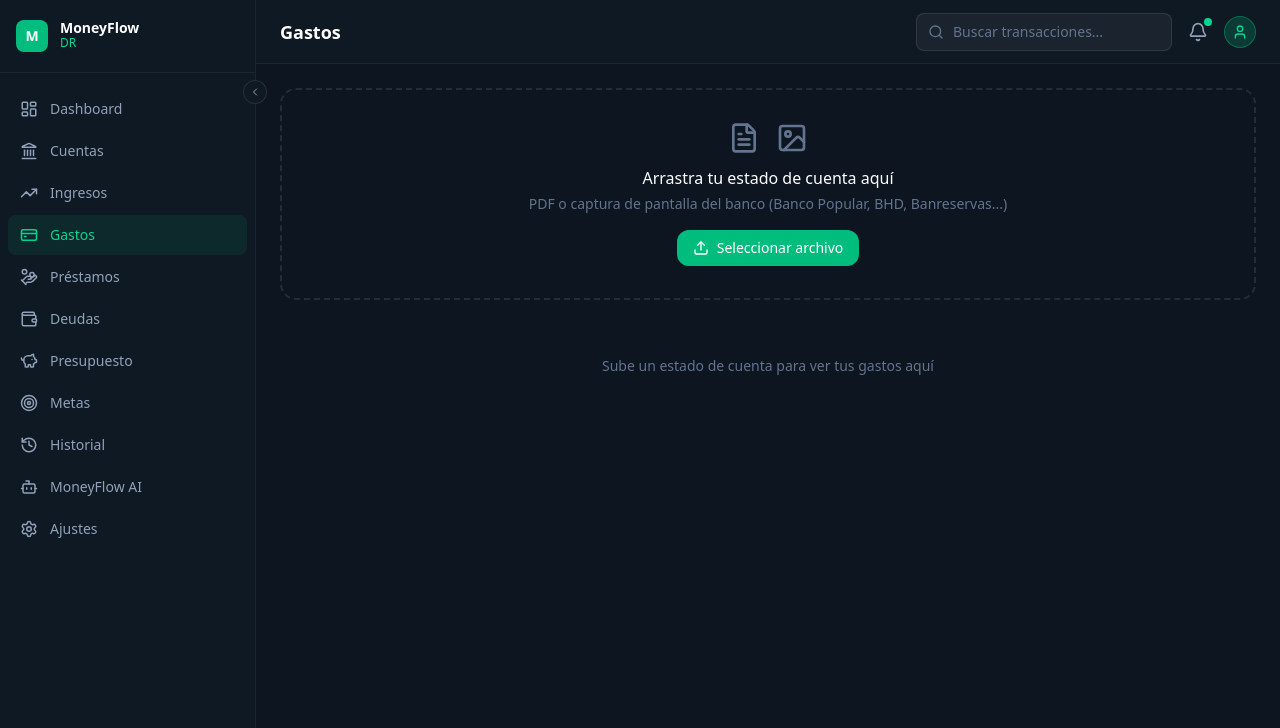
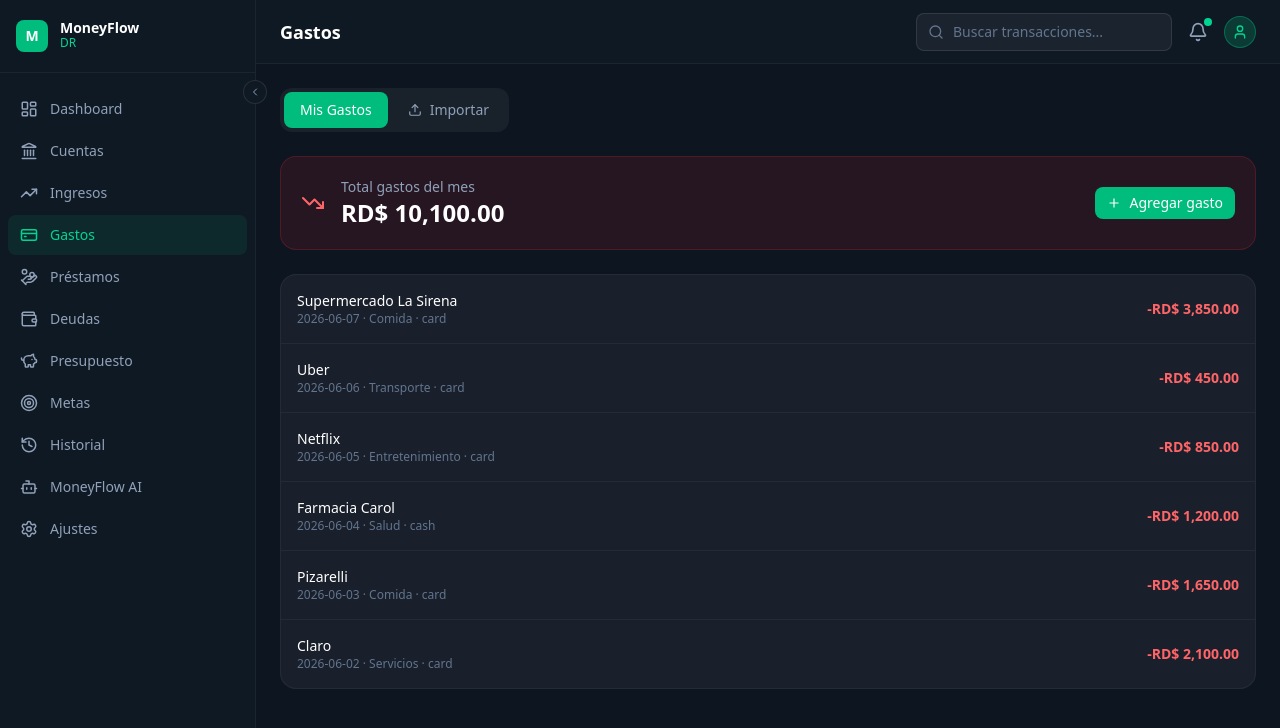
Before and after one commit to JUAN-Y/moneyflow, a Next.js app: page /gastos in a window 1280 px wide. Shown: the top 728 px of the page. Built offline with nearby package versions, Linux system fonts and the light colour scheme.

Commit message:
Redesign gastos: separate list and import tabs

```diff
--- a/src/app/(dashboard)/gastos/page.tsx
+++ b/src/app/(dashboard)/gastos/page.tsx
@@ -1,71 +1,136 @@
 'use client'
 
 import { useState } from 'react'
-import { Upload, Plus, FileText, Image } from 'lucide-react'
+import { Upload, FileText, Image, Plus, TrendingDown } from 'lucide-react'
 
 const CATEGORIES = ['Comida', 'Transporte', 'Entretenimiento', 'Salud', 'Ropa', 'Educación', 'Servicios', 'Otros']
 
-type Transaction = {
-  date: string
-  amount: number
-  type: string
-  merchant: string
-  description: string
-  payment_method: string
-  category?: string
+const DEMO_EXPENSES = [
+  { id: '1', merchant: 'Supermercado La Sirena', amount: 3850, category: 'Comida', date: '2026-06-07', payment_method: 'card', source: 'manual' },
+  { id: '2', merchant: 'Uber', amount: 450, category: 'Transporte', date: '2026-06-06', payment_method: 'card', source: 'manual' },
+  { id: '3', merchant: 'Netflix', amount: 850, category: 'Entretenimiento', date: '2026-06-05', payment_method: 'card', source: 'manual' },
+  { id: '4', merchant: 'Farmacia Carol', amount: 1200, category: 'Salud', date: '2026-06-04', payment_method: 'cash', source: 'manual' },
+  { id: '5', merchant: 'Pizarelli', amount: 1650, category: 'Comida', date: '2026-06-03', payment_method: 'card', source: 'manual' },
+  { id: '6', merchant: 'Claro', amount: 2100, category: 'Servicios', date: '2026-06-02', payment_method: 'card', source: 'manual' },
+]
+
+type OcrTransaction = {
+  date: string; amount: number; type: string
+  merchant: string; description: string; payment_method: string; category?: string
 }
 
 export default function GastosPage() {
-  const [transactions, setTransactions] = useState<Transaction[]>([])
+  const [tab, setTab] = useState<'lista' | 'importar'>('lista')
+  const [expenses, setExpenses] = useState(DEMO_EXPENSES)
+  const [ocrResults, setOcrResults] = useState<OcrTransaction[]>([])
   const [loading, setLoading] = useState(false)
   const [dragOver, setDragOver] = useState(false)
+  const total = expenses.reduce((s, e) => s + e.amount, 0)
 
   async function processFile(file: File) {
     setLoading(true)
+    setOcrResults([])
     const form = new FormData()
     form.append('file', file)
     try {
       const res = await fetch('/api/ocr', { method: 'POST', body: form })
       const data = await res.json()
-      if (data.transactions) setTransactions(prev => [...data.transactions, ...prev])
+      if (data.transactions) setOcrResults(data.transactions)
+    } catch {
+      alert('Error procesando el archivo. Intenta de nuevo.')
     } finally {
       setLoading(false)
     }
   }
 
-  function onDrop(e: React.DragEvent) {
-    e.preventDefault()
-    setDragOver(false)
-    const file = e.dataTransfer.files[0]
-    if (file) processFile(file)
+  function saveAll() {
+    const toAdd = ocrResults
+      .filter(t => t.type === 'expense')
+      .map((t, i) => ({
+        id: `ocr-${Date.now()}-${i}`,
+        merchant: t.merchant || t.description,
+        amount: t.amount,
+        category: t.category || 'Otros',
+        date: t.date,
+        payment_method: t.payment_method,
+        source: 'ocr_image',
+      }))
+    setExpenses(prev => [...toAdd, ...prev])
+    setOcrResults([])
+    setTab('lista')
   }
 
   return (
     <div className="space-y-6">
-      {/* Upload zone */}
+      {/* Tabs */}
+      <div className="flex gap-1 bg-white/5 p-1 rounded-xl w-fit">
+        <button
+          onClick={() => setTab('lista')}
+          className={`px-4 py-2 rounded-lg text-sm font-medium transition-colors ${tab === 'lista' ? 'bg-emerald-500 text-white' : 'text-slate-400 hover:text-white'}`}
+        >
+          Mis Gastos
+        </button>
+        <button
+          onClick={() => setTab('importar')}
+          className={`px-4 py-2 rounded-lg text-sm font-medium transition-colors flex items-center gap-2 ${tab === 'importar' ? 'bg-emerald-500 text-white' : 'text-slate-400 hover:text-white'}`}
+        >
+          <Upload size={14} /> Importar
+        </button>
+      </div>
+
+      {/* LISTA TAB */}
+      {tab === 'lista' && (
+        <>
+          <div className="bg-red-500/10 border border-red-500/20 rounded-2xl p-5 flex items-center justify-between">
+            <div className="flex items-center gap-4">
+              <TrendingDown size={24} className="text-red-400 flex-shrink-0" />
+              <div>
+                <p className="text-slate-400 text-sm">Total gastos del mes</p>
+                <p className="text-white text-2xl font-bold">RD$ {total.toLocaleString('es-DO', { minimumFractionDigits: 2 })}</p>
+              </div>
+            </div>
+            <button className="flex items-center gap-2 bg-emerald-500 hover:bg-emerald-600 text-white px-3 py-1.5 rounded-lg text-sm transition-colors">
+              <Plus size={14} /> Agregar gasto
+            </button>
+          </div>
+
+          <div className="bg-white/5 border border-white/5 rounded-2xl overflow-hidden">
+            <div className="divide-y divide-white/5">
+              {expenses.map(e => (
+                <div key={e.id} className="flex items-center justify-between p-4 hover:bg-white/5">
+                  <div>
+                    <p className="text-white text-sm font-medium">{e.merchant}</p>
+                    <p className="text-slate-500 text-xs">{e.date} · {e.category} · {e.payment_method}</p>
+                  </div>
+                  <span className="text-red-400 font-semibold text-sm">
+                    -RD$ {e.amount.toLocaleString('es-DO', { minimumFractionDigits: 2 })}
+                  </span>
+                </div>
+              ))}
+            </div>
+          </div>
+        </>
+      )}
+
+      {/* IMPORTAR TAB */}
+      {tab === 'importar' && (
+        <>
           <div
-        onDrop={onDrop}
-        onDragOver={(e) => { e.preventDefault(); setDragOver(true) }}
+            onDrop={e => { e.preventDefault(); setDragOver(false); const f = e.dataTransfer.files[0]; if (f) processFile(f) }}
+            onDragOver={e => { e.preventDefault(); setDragOver(true) }}
             onDragLeave={() => setDragOver(false)}
-        className={`border-2 border-dashed rounded-2xl p-8 text-center transition-colors ${
-          dragOver ? 'border-emerald-400 bg-emerald-500/5' : 'border-white/10 hover:border-white/20'
-        }`}
+            className={`border-2 border-dashed rounded-2xl p-10 text-center transition-colors ${dragOver ? 'border-emerald-400 bg-emerald-500/5' : 'border-white/10 hover:border-white/20'}`}
           >
             <div className="flex justify-center gap-4 mb-3">
               <FileText size={32} className="text-slate-500" />
               <Image size={32} className="text-slate-500" />
             </div>
             <p className="text-white font-medium mb-1">Arrastra tu estado de cuenta aquí</p>
-        <p className="text-slate-500 text-sm mb-4">PDF o captura de pantalla del banco (Banco Popular, BHD, Banreservas...)</p>
+            <p className="text-slate-500 text-sm mb-4">PDF o captura del banco (Banco Popular, BHD, Banreservas...)</p>
             <label className="inline-flex items-center gap-2 bg-emerald-500 hover:bg-emerald-600 text-white px-4 py-2 rounded-xl text-sm cursor-pointer transition-colors">
-          <Upload size={16} />
-          Seleccionar archivo
-          <input
-            type="file"
-            accept="image/*,.pdf"
-            className="hidden"
-            onChange={(e) => e.target.files?.[0] && processFile(e.target.files[0])}
-          />
+              <Upload size={16} /> Seleccionar archivo
+              <input type="file" accept="image/*,.pdf" className="hidden"
+                onChange={e => e.target.files?.[0] && processFile(e.target.files[0])} />
             </label>
           </div>
 
@@ -75,28 +140,24 @@ export default function GastosPage() {
             </div>
           )}
 
-      {/* Transactions list */}
-      {transactions.length > 0 && (
+          {ocrResults.length > 0 && (
             <div className="bg-white/5 rounded-2xl border border-white/5 overflow-hidden">
               <div className="flex items-center justify-between p-4 border-b border-white/5">
-            <h3 className="text-white font-medium">{transactions.length} transacciones encontradas</h3>
-            <button className="flex items-center gap-2 bg-emerald-500 hover:bg-emerald-600 text-white px-3 py-1.5 rounded-lg text-sm transition-colors">
-              <Plus size={14} />
-              Guardar todas
+                <p className="text-white font-medium">{ocrResults.length} transacciones encontradas</p>
+                <button onClick={saveAll} className="flex items-center gap-2 bg-emerald-500 hover:bg-emerald-600 text-white px-3 py-1.5 rounded-lg text-sm transition-colors">
+                  <Plus size={14} /> Guardar todas
                 </button>
               </div>
               <div className="divide-y divide-white/5">
-            {transactions.map((t, i) => (
-              <div key={i} className="flex items-center justify-between p-4 hover:bg-white/5">
-                <div className="flex-1">
+                {ocrResults.map((t, i) => (
+                  <div key={i} className="flex items-center justify-between p-4">
+                    <div>
                       <p className="text-white text-sm font-medium">{t.merchant || t.description}</p>
                       <p className="text-slate-500 text-xs">{t.date} · {t.payment_method}</p>
                     </div>
                     <div className="flex items-center gap-3">
-                  <select
-                    defaultValue={t.category || 'Otros'}
-                    className="bg-white/5 border border-white/10 rounded-lg px-2 py-1 text-xs text-slate-300 focus:outline-none"
-                  >
+                      <select defaultValue={t.category || 'Otros'}
+                        className="bg-white/5 border border-white/10 rounded-lg px-2 py-1 text-xs text-slate-300 focus:outline-none">
                         {CATEGORIES.map(c => <option key={c} value={c}>{c}</option>)}
                       </select>
                       <span className={`text-sm font-semibold ${t.type === 'income' ? 'text-emerald-400' : 'text-red-400'}`}>
@@ -108,11 +169,7 @@ export default function GastosPage() {
               </div>
             </div>
           )}
-
-      {transactions.length === 0 && !loading && (
-        <div className="text-center text-slate-500 text-sm py-8">
-          Sube un estado de cuenta para ver tus gastos aquí
-        </div>
+        </>
       )}
     </div>
   )
```
Lines whose indentation alone changed are shown as unchanged.
